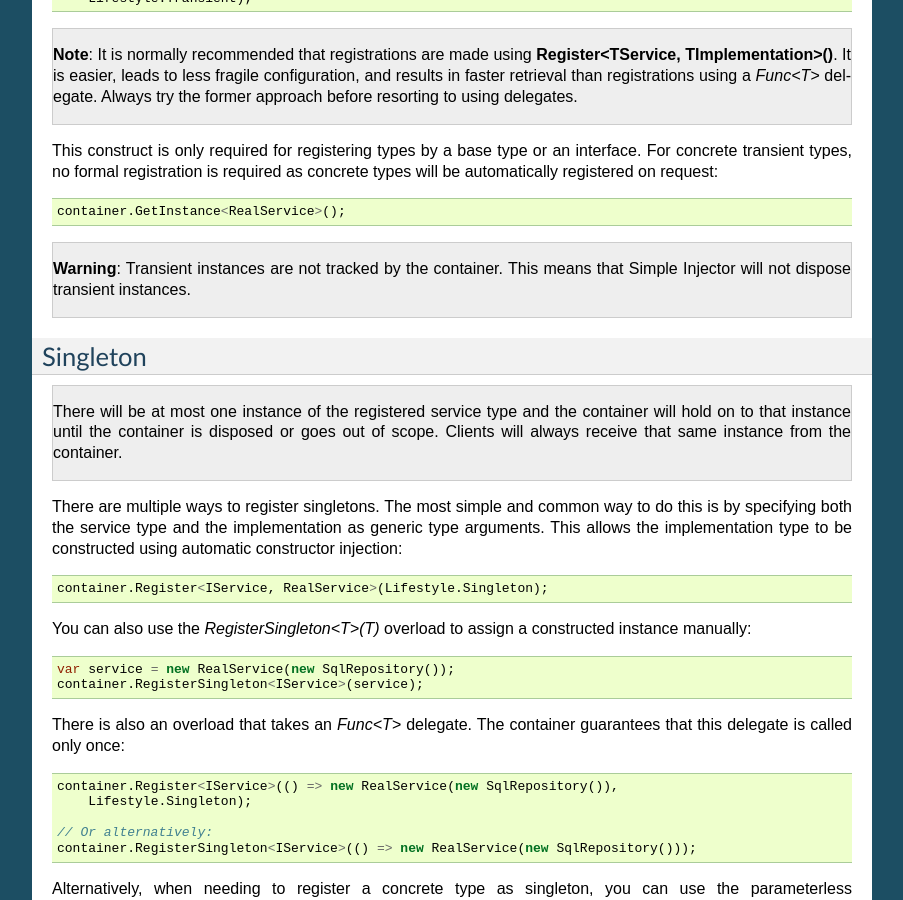
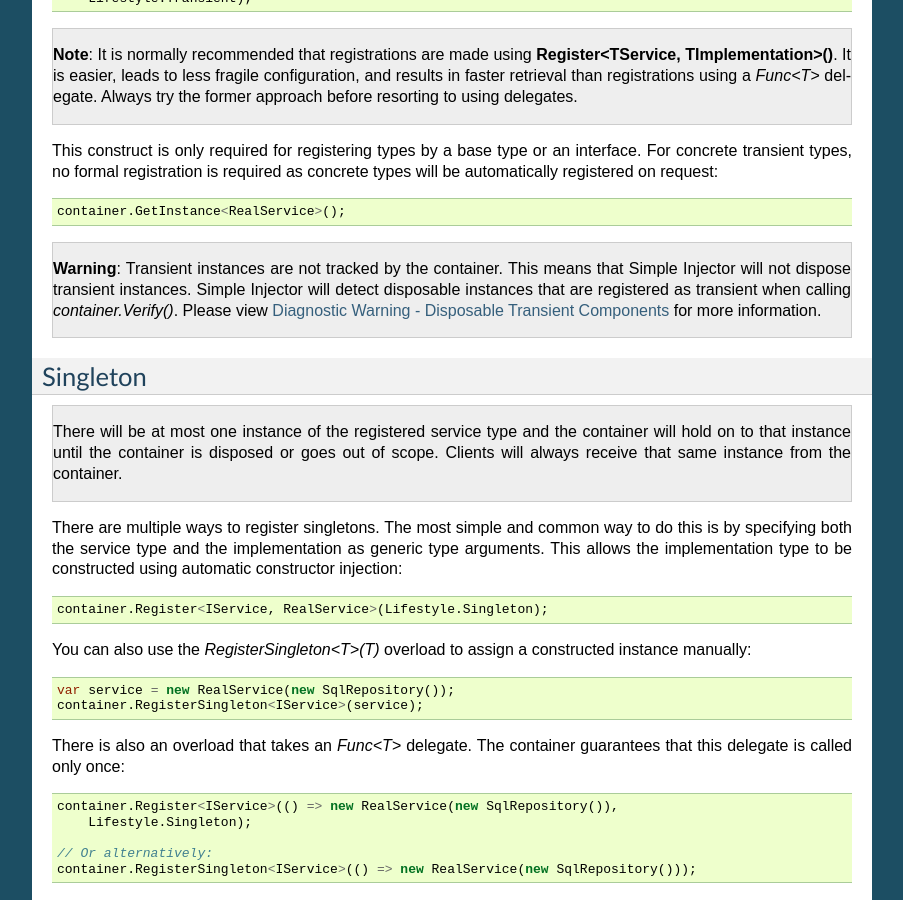
Before and after one commit to simpleinjector/Documentation, a Sphinx documentation site: the page built from source/lifetimes.rst, in a window 1280 px wide and 900 px high, scrolled down 1182 px. Shown: the whole window, without its empty margins (198-1101 px from the left). Built offline with Sphinx 7.4.7, drawn with Linux system fonts in a browser that asks for light colours.

Commit message:
Added information about diagnostics.

```diff
--- a/source/lifetimes.rst
+++ b/source/lifetimes.rst
@@ -71,7 +71,7 @@ This construct is only required for registering types by a base type or an inter
 
 .. container:: Note
 
-    **Warning**: Transient instances are not tracked by the container. This means that Simple Injector will not dispose transient instances.
+    **Warning**: Transient instances are not tracked by the container. This means that Simple Injector will not dispose transient instances. Simple Injector will detect disposable instances that are registered as transient when calling *container.Verify()*. Please view  :doc:`Diagnostic Warning - Disposable Transient Components <disposabletransientcomponent>` for more information.
 
 .. _Singleton:
 
```
